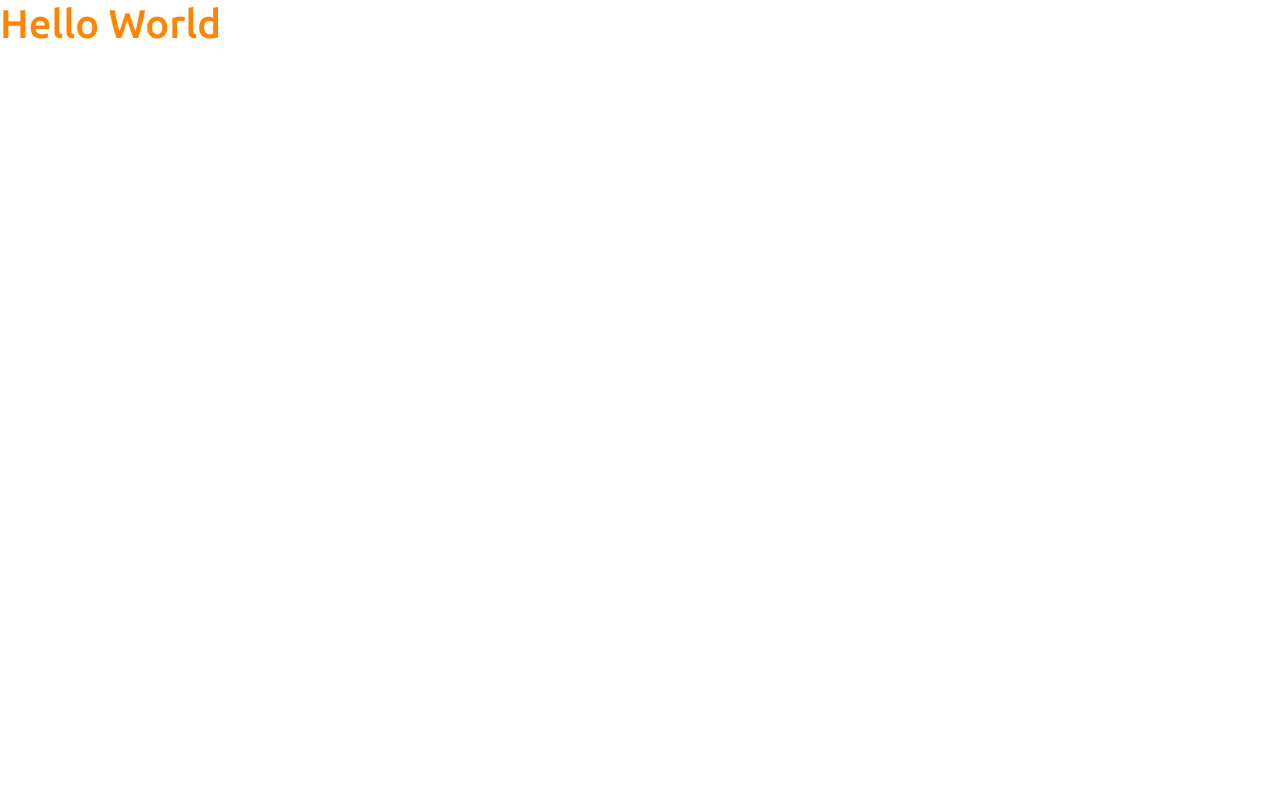
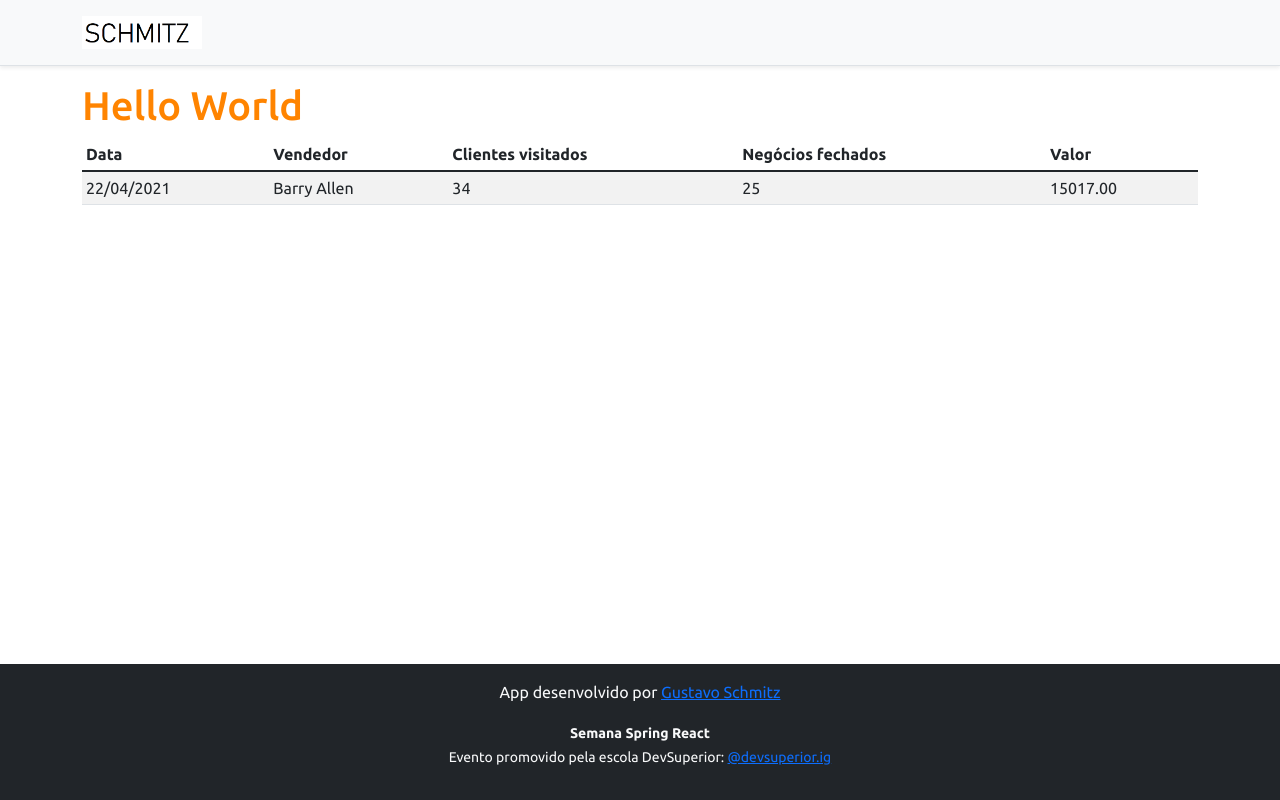
Before and after one commit to guschmitz/project-demo-spring-react, a React (Create React App) app in the folder frontend/: page / in a window 1280 px wide. Built offline with nearby package versions, Linux system fonts and the light colour scheme.

Commit message:
Add basic static components

```diff
--- a/frontend/src/App.tsx
+++ b/frontend/src/App.tsx
@@ -1,8 +1,17 @@
+import NavBar from "components/NavBar";
+import DataTable from "components/DataTable";
+import Footer from "components/Footer";
+
 function App() {
   return (
-    <div>
+    <>
+    <NavBar />
+    <div className="container">
       <h1 className="text-primary">Hello World</h1>
+      <DataTable />
     </div>
+    <Footer />
+    </>
   );
 }
 
--- /dev/null
+++ b/frontend/src/components/DataTable/index.tsx
@@ -0,0 +1,28 @@
+const DataTable = () => {
+    return (
+        <div className="table-responsive">
+            <table className="table table-striped table-sm">
+                <thead>
+                    <tr>
+                        <th>Data</th>
+                        <th>Vendedor</th>
+                        <th>Clientes visitados</th>
+                        <th>Negócios fechados</th>
+                        <th>Valor</th>
+                    </tr>
+                </thead>
+                <tbody>
+                    <tr>
+                        <td>22/04/2021</td>
+                        <td>Barry Allen</td>
+                        <td>34</td>
+                        <td>25</td>
+                        <td>15017.00</td>
+                    </tr>
+                </tbody>
+            </table>
+        </div>
+    );
+}
+
+export default DataTable;
--- /dev/null
+++ b/frontend/src/components/Footer/index.tsx
@@ -0,0 +1,13 @@
+const Footer = () => {
+    return (
+        <footer className="footer mt-auto py-3 bg-dark">
+            <div className="container">
+                <p className="text-light">App desenvolvido por <a href="https://github.com/guschmitz" target="_blank" rel="noreferrer">Gustavo Schmitz</a></p>
+                <p className="text-light"><small><strong>Semana Spring React</strong><br />
+                    Evento promovido pela escola DevSuperior: <a href="https://instagram.com/devsuperior.ig" target="_blank" rel="noreferrer">@devsuperior.ig</a></small></p>
+            </div>
+        </footer>
+    );
+}
+
+export default Footer;
--- /dev/null
+++ b/frontend/src/components/NavBar/index.tsx
@@ -0,0 +1,15 @@
+import ImgLogo from 'assets/img/logo.png'
+
+const NavBar = () => {
+    return (
+        <div className="d-flex flex-column flex-md-row align-items-center p-3 px-md-4 mb-3 bg-light border-bottom shadow-sm">
+        <div className="container">
+          <nav className="my-2 my-md-0 mr-md-3">
+            <img src={ImgLogo} alt="Schmitz" width="120" />
+          </nav>
+        </div>
+      </div>
+    );
+  }
+
+  export default NavBar;
```
Also changed, not shown: frontend/src/assets/img/logo.png (added).
